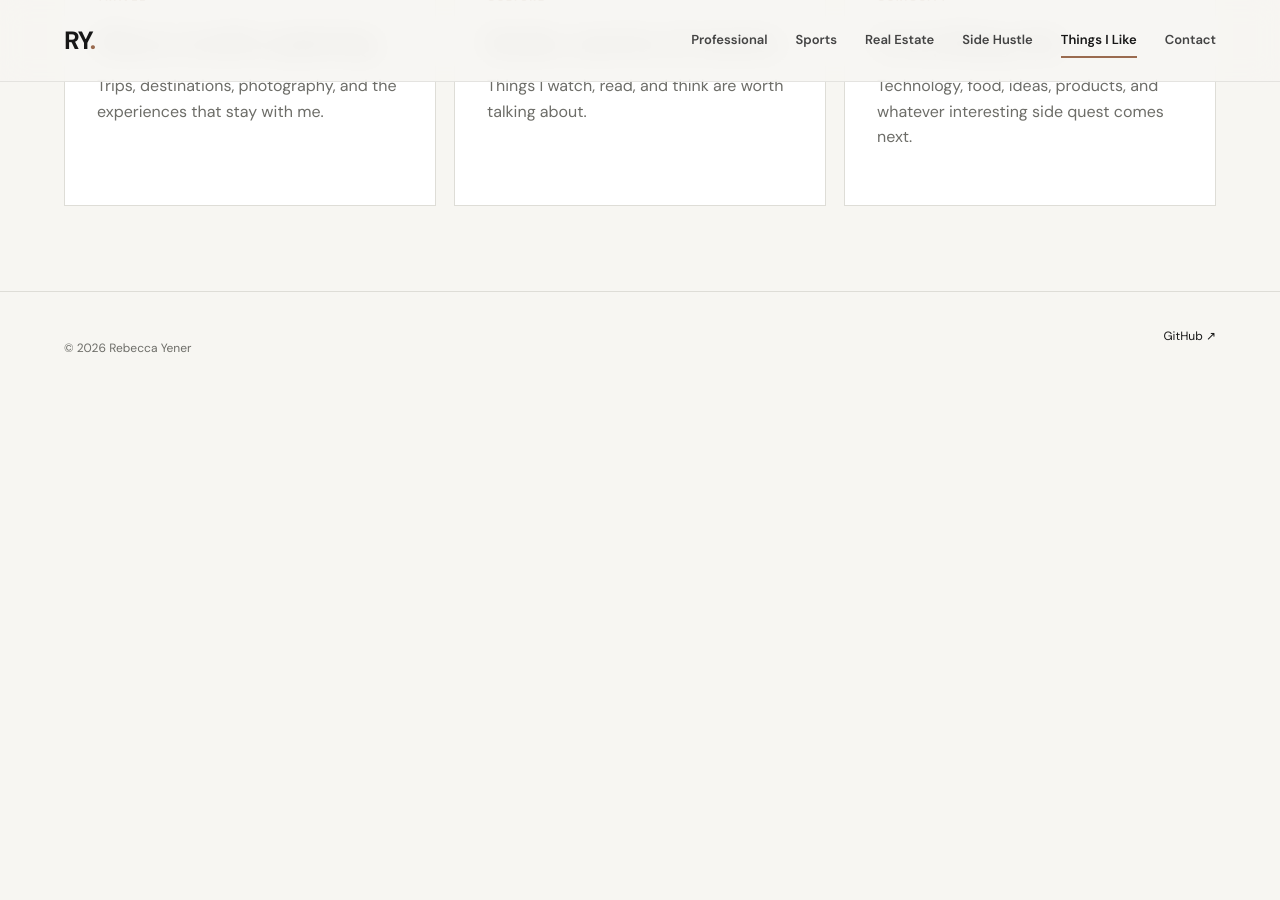
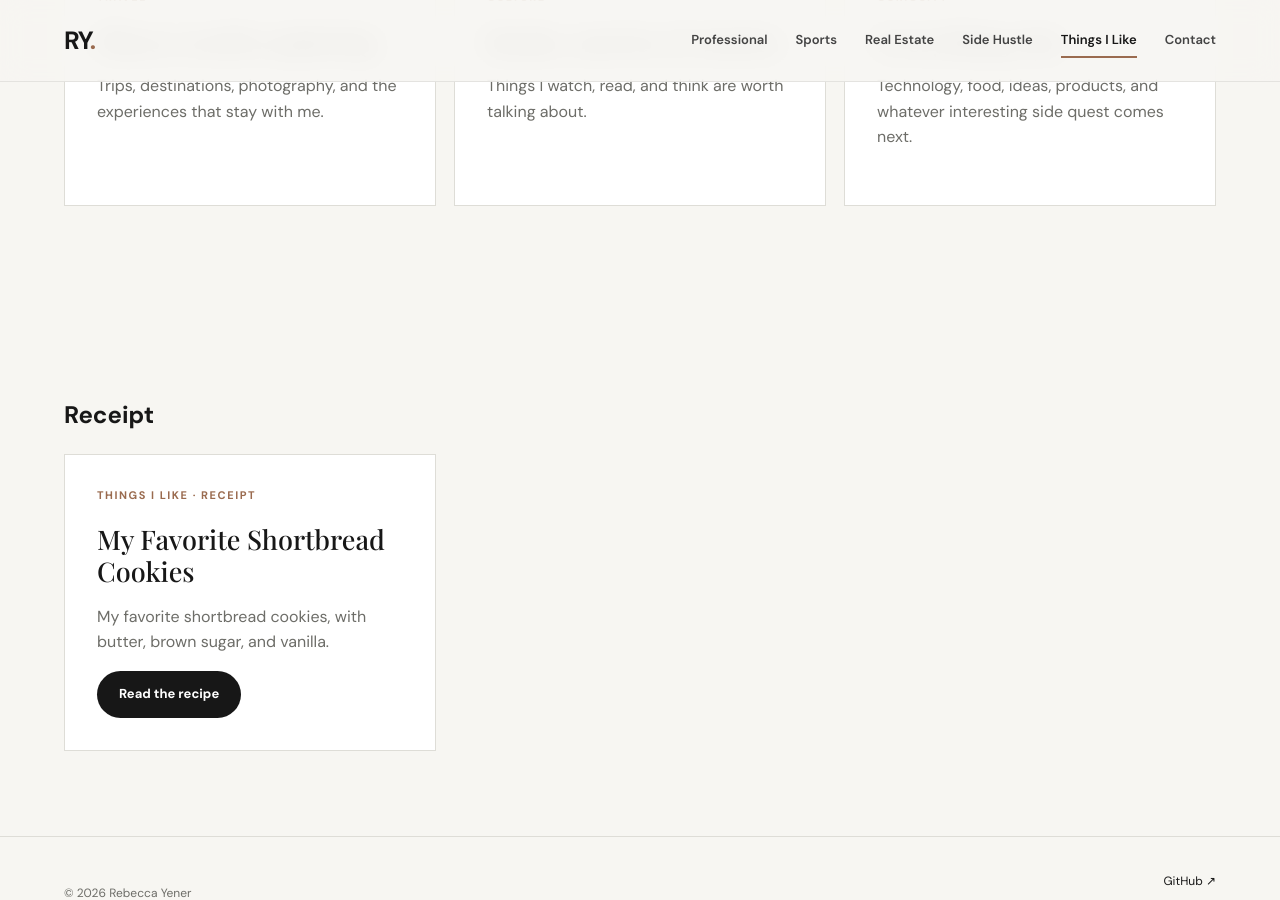
Before and after one commit to High4Ferrum/Rebeccashub, a Jekyll site: the page built from things-i-like.md, in a window 1280 px wide and 900 px high, scrolled down 603 px. Built offline with Jekyll 4.4.1, drawn with Linux system fonts in a browser that asks for light colours; before the commit the page ends 1008 px from its top, so only the background shows below that.

Commit message:
Add favorite shortbread cookies to Things I Like with Receipt label

```diff
--- /dev/null
+++ b/_posts/2026-09-19-my-favorite-shortbread-cookies.md
@@ -0,0 +1,41 @@
+---
+layout: post
+title: "My Favorite Shortbread Cookies"
+date: 2026-09-19
+section: things
+categories: [things-i-like]
+tags: [Receipt]
+excerpt: "My favorite shortbread cookies, with butter, brown sugar, and vanilla."
+---
+
+<article class="wrap section" style="max-width: 760px;">
+<header>
+<p class="eyebrow"><a href="{{ '/things-i-like/' | relative_url }}">Things I Like</a> · Receipt</p>
+<h1 style="font-family: 'Playfair Display', Georgia, serif; font-size: clamp(34px, 5vw, 56px); line-height: 1.15;">{{ page.title }}</h1>
+<p>By Rebecca Yener · <time datetime="2026-09-19">September 19, 2026</time></p>
+</header>
+<div markdown="1">
+
+## Ingredients
+
+- 1 cup (8 oz / 225 g) butter, at room temperature
+- 1/2 cup (3 oz / 85 g) brown sugar
+- 1/4 cup (2 oz / 57 g) sugar
+- 1 teaspoon vanilla extract
+- 1 egg
+- 2 1/2 cups (12 1/2 oz / 355 g) all-purpose flour
+
+## Instructions
+
+1. In a large bowl, mix butter, brown sugar, and white sugar until light and fluffy.
+2. Add in the egg and vanilla and mix.
+3. Fold in the flour.
+4. Bring the dough into a ball and divide in half. Roll each half into an 8-inch log, then wrap it in plastic wrap. Twist the ends of the plastic wrap tightly to create a compact, even log. Chill the dough for 2 hours to overnight.
+5. When ready to bake, preheat your oven to 350°F (180°C), then line 2 cookie sheets with parchment paper.
+6. Remove the logs of dough from the fridge and unwrap them. Using a large, sharp knife, slice each log into 1/2-inch rounds.
+7. Arrange the sliced cookies on the cookie sheets about 1 inch apart.
+8. Bake the cookies for 18–20 minutes until lightly golden and slightly crispy.
+
+</div>
+<p><a class="button" href="{{ '/things-i-like/' | relative_url }}">Back to Things I Like</a></p>
+</article>
--- a/things-i-like.md
+++ b/things-i-like.md
@@ -28,3 +28,19 @@ permalink: /things-i-like/
     <p>Technology, food, ideas, products, and whatever interesting side quest comes next.</p>
   </article>
 </section>
+
+<section class="wrap section" aria-labelledby="receipt-heading">
+  <h2 id="receipt-heading">Receipt</h2>
+  <div class="card-grid">
+    {% for post in site.categories.things-i-like %}
+    {% if post.tags contains 'Receipt' %}
+    <article class="card">
+      <p class="eyebrow">Things I Like · Receipt</p>
+      <h3><a href="{{ post.url | relative_url }}">{{ post.title }}</a></h3>
+      <p>{{ post.excerpt | strip_html }}</p>
+      <a class="button" href="{{ post.url | relative_url }}">Read the recipe</a>
+    </article>
+    {% endif %}
+    {% endfor %}
+  </div>
+</section>
```
